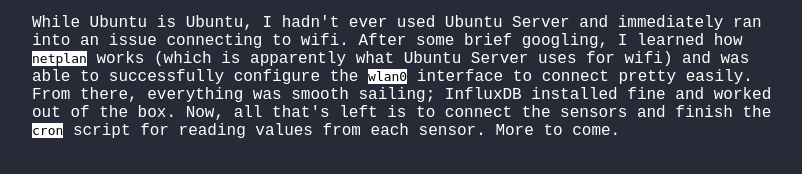
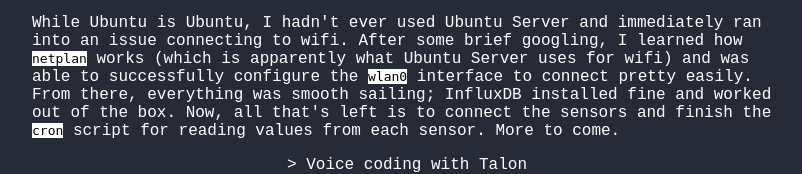
Before and after one commit to brandonwkipp/brandonwkipp.com, a PHP site: page /blog/raspberry-pi-air-quality-system.html in a window 1280 px wide. Shown: the part 903-1077 px from the top of the page, without its empty margins (233-1035 px from the left). Before the commit the page ends 1041 px from the top, so only its background shows below. Run offline with PHP 8.4, Linux system fonts and the light colour scheme.

Commit message:
added next blog section

```diff
--- a/src/blog/raspberry-pi-air-quality-system.html
+++ b/src/blog/raspberry-pi-air-quality-system.html
@@ -56,6 +56,9 @@
         sensors and finish the <code>cron</code> script for reading values from each sensor. More to come.
       </p>
     </section>
+    <section class="next-blog">
+      <a href="/blog/voice-coding-with-talon.html">&gt; Voice coding with Talon</a>
+    </section>
   </main>
 </body>
 
--- a/src/styles/index.css
+++ b/src/styles/index.css
@@ -63,3 +63,8 @@ nav h2 {
 nav h3 {
   flex-basis: 100%;
 }
+
+section.next-blog {
+  margin-bottom: 1rem;
+  text-align: center;
+}
```
